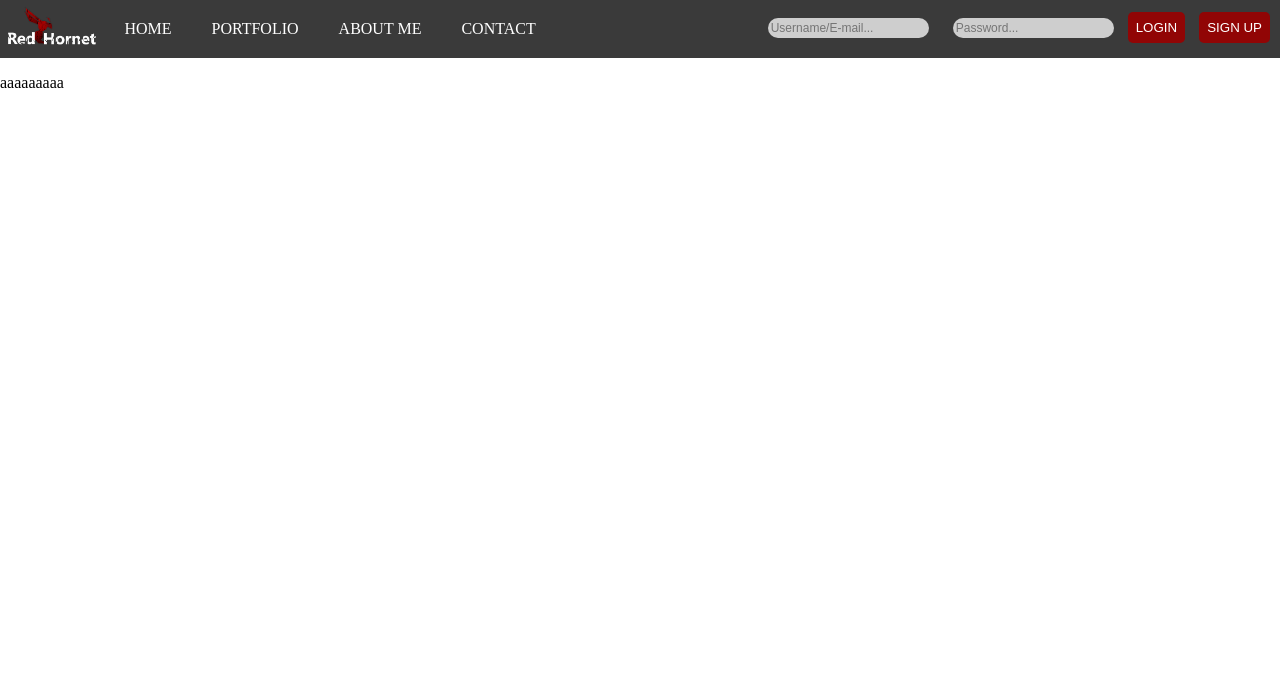
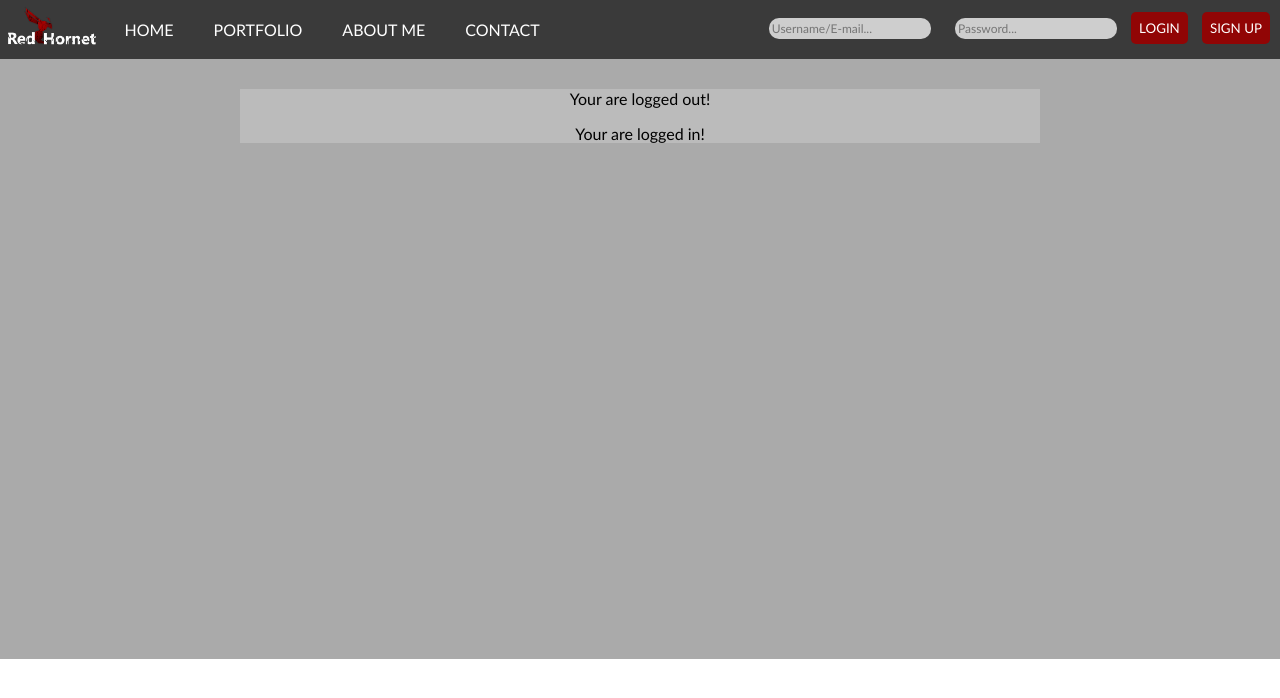
Before and after one commit to RedHornetStudio/login-system, a PHP site: page / in a window 1280 px wide. Shown: the top 698 px of the page. Run offline with PHP 8.4, Linux system fonts and the light colour scheme.

Commit message:
modified:   css/style.css modified:   index.php modified:   templates/header.php

```diff
--- a/css/style.css
+++ b/css/style.css
@@ -6,6 +6,17 @@ body {
     content: "";
     clear: both;
     display: block;
+}
+
+* {
+    font-family: 'Trebuchet MS', 'Lucida Sans Unicode', 'Lucida Grande', 'Lucida Sans', Arial, sans-serif;
+}
+
+main {
+    height: 600px;
+    overflow: hidden;
+    margin: 0px;
+    background: rgb(170, 170, 170);
 }
 
 /* main navigation menu */
@@ -61,3 +72,15 @@ body {
 .nav-header-main button:active {
     background: #5e0303;
 }
+
+/* main section */
+.main-section {
+    max-width: 800px;
+    background: rgb(187, 187, 187);
+    margin: auto;
+    margin-top: 30px;
+}
+
+.main-section p {
+    text-align: center;
+}
--- a/index.php
+++ b/index.php
@@ -3,7 +3,10 @@
 ?>
 
     <main>
-        <p>aaaaaaaaa</p>
+        <section class="main-section">
+            <p>Your are logged out!</p>
+            <p>Your are logged in!</p>
+        </section>
     </main>
 
 <?php
--- a/templates/header.php
+++ b/templates/header.php
@@ -26,6 +26,9 @@
                     <button type="submit" name="login-submit">LOGIN</button>
                     <button type="button">SIGN UP</button>
                 </form>
+                <form action="includes/logout.inc.php" method="POST">
+                    <button type="submit" name="logout-submit" style="display: none;"></button>
+                </form>
             </div>
         </nav>
     </header>
```
